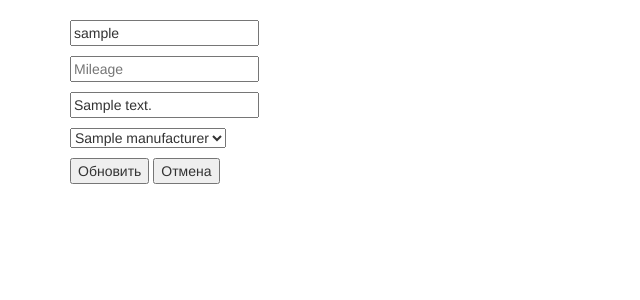
After one commit to hasculdr/django_freeCodeCamp_course, a Django app: page /autos/1/edit/ in a window 1280 px wide. The commit adds this page. Shown: the top 300 px of the page, without its empty margins (0-640 px from the left). Run offline with Django 3.2, Linux system fonts and the light colour scheme; tables that the repository leaves empty hold one stand-in row (values such as "Sample post"); some libraries are stand-ins or nearby versions.

Commit message:
Добавлена функция обновления записей

```diff
--- a/first_django_project/autos/models.py
+++ b/first_django_project/autos/models.py
@@ -7,6 +7,7 @@ class Manufacturer(models.Model):
     def __str__(self):
         return self.name
 
+
 class Auto(models.Model):
     nickname = models.CharField(("Nickname"), max_length=20)
     mileage = models.IntegerField(("Milleage"), default=0)
--- /dev/null
+++ b/first_django_project/autos/templates/autos/add_or_edit_auto.html
@@ -0,0 +1,52 @@
+{% extends 'home/base_bootstrap.html' %}
+{% block content %}
+<br>
+{# Этот кусок для редактирования существующей в базе записи #}
+{% if edit %}
+<form name="auto" method="post">
+    {% csrf_token %}
+    <p><input placeholder="Nickname" type="text" name="nickname" value="{{auto.nickname}}"></p>
+    <p><input placeholder="Mileage" type="int" name="mileage" value="{{auto.maleage}}"></p>
+    <p><input placeholder="Comment" type="text" name="comment" value="{{auto.comments}}"></p>
+    <p>
+        <select name="manufacturer">
+        {% if manufacturers %}
+            {% for manufacturer in manufacturers %}
+                <option value="{{manufacturer.name}}">{{manufacturer.name}}</option>
+            {% endfor %}
+        {% else %}
+            <option value="-----">-----</option>
+        {% endif %}
+        <option selected="{{chosen_man.name}}">{{chosen_man.name}}</option>
+        </select>
+    </p>
+    <p>
+        <input type="submit" value="Обновить">
+        <input type="submit" value="Отмена" name="cancel">
+    </p>
+</form>
+{# Этот кусок для создания новой записи в базе #}
+{% else %}
+<form name="auto" method="post">
+    {% csrf_token %}
+    <p><input placeholder="Nickname" type="text" name="nickname"></p>
+    <p><input placeholder="Mileage" type="int" name="mileage"></p>
+    <p><input placeholder="Comment" type="text" name="comment"></p>
+    <p>
+        <select name="manufacturer">
+        {% if manufacturers %}
+            {% for manufacturer in manufacturers %}
+                <option value="{{manufacturer.name}}">{{manufacturer.name}}</option>
+            {% endfor %}
+        {% else %}
+            <option value="------">-----</option>
+        {% endif %}
+        </select>
+    </p>
+    <p>
+        <input type="submit" value="Добавить">
+        <input type="submit" value="Отмена" name="cancel">
+    </p>
+</form>
+{% endif %}
+{% endblock %}
--- a/first_django_project/autos/templates/autos/main_page.html
+++ b/first_django_project/autos/templates/autos/main_page.html
@@ -4,7 +4,7 @@
 {% if autos %}
     <ul>
         {% for auto in autos %}
-        <li>{{auto.nickname}}</li>
+        <li>{{auto.nickname}} ({{auto.auto}}) (<a href="{% url 'autos:edit_auto' auto.id %}">Обновить</a> | <a href="{%  url 'autos:delete_auto' auto.id %}">Удалить</a>)</li>
         {% endfor %}
     </ul>
 {% else %}
--- a/first_django_project/autos/urls.py
+++ b/first_django_project/autos/urls.py
@@ -5,6 +5,8 @@ app_name = 'autos'
 urlpatterns = [
     path('', views.main_page, name='main_page'),
     path('manufacturers/', views.manufacturers_page, name='manufacturers_page'),
-    path('add_auto/', views.auto_form, name='add_auto'),
-    path('add_manufacturer/', views.manufacturer_form, name='add_manufacturer'),
+    path('add_manufacturer/', views.manufacturer_add_form, name='add_manufacturer'),
+    path('add_auto/', views.auto_add_form, name='add_auto'),
+    path('<int:pk>/edit/', views.auto_edit_form, name='edit_auto'),
+    path('<int:pk>/delete/', views.auto_delete, name='delete_auto'),
 ]
--- a/first_django_project/autos/views.py
+++ b/first_django_project/autos/views.py
@@ -10,6 +10,7 @@ def main_page(request):
         'autos': autos,
         'manufacturers': manufacturers,
         'counter': len(manufacturers),
+        'edit': False,
     }
     return render(request, 'autos/main_page.html', context)
 
@@ -20,7 +21,7 @@ def manufacturers_page(request):
     return render(request, 'autos/manufacturers_page.html', context)
 
 
-def auto_form(request):
+def auto_add_form(request):
     manufacturers = Manufacturer.objects.all()
     context = {'manufacturers': manufacturers}
     if request.method == 'POST':
@@ -39,13 +40,50 @@ def auto_form(request):
             post.auto_id = manufacturer_id
             post.save()
             return redirect(reverse_lazy('autos:main_page'))
+        # else - нет проверки введенных данных
         elif request.POST.get('cancel'):
             return redirect(reverse_lazy('autos:main_page'))
     elif request.method == 'GET':
-        return render(request, 'autos/add_auto.html', context)
+        return render(request, 'autos/add_or_edit_auto.html', context)
 
 
-def manufacturer_form(request):
+def auto_edit_form(request, pk):
+    auto = Auto.objects.filter(pk=pk).values()
+    chosen_man = Manufacturer.objects.filter(pk=auto[0]['auto_id']).values()
+    manufacturers = Manufacturer.objects.all()
+    context = {
+        'auto': auto[0],
+        'manufacturers': manufacturers,
+        'chosen_man': chosen_man[0],
+        'edit': True,
+    }
+    if request.method == 'POST':
+        if request.POST.get('nickname') and request.POST.get('mileage') and request.POST.get('comment') and (request.POST.get('manufacturer') != '-----'):
+            post = Auto()
+            post.nickname = request.POST.get('nickname')
+            post.mileage = request.POST.get('mileage')
+            post.comments = request.POST.get('comment')
+            '''
+            Достаем id значения в поле <select>: Manufacturer.objects.filter(name=request.POST.get('manufacturer')).values()[0]['id'],
+            где request.POST.get('manufacturer') - выбранное значение поля <select>,
+            Manufacturer.objects.filter(фильтр).values() - запрос всех значений из таблицы Manufacturers, ответ - объект QuierySet[{}]
+            [0]['id'] для <QuerySet [{'id': 1, 'name': 'BMW'}]> вернет 1
+            '''
+            manufacturer_id = Manufacturer.objects.filter(name=request.POST.get('manufacturer')).values()[0]['id']
+            post.auto_id = manufacturer_id
+            post.save()
+        elif request.POST.get('cancel'):
+            return redirect(reverse_lazy('autos:main_page'))
+    elif request.method == 'GET':
+        return render(request, 'autos/add_or_edit_auto.html', context)
+
+
+def auto_delete(request, pk):
+    # шаблон
+    auto = Auto.objects.filter(pk=pk).delete()
+    return redirect(reverse_lazy('autos:main_page'))
+
+def manufacturer_add_form(request):
     if request.method == 'POST':  # нажатие на кнопку submit
         if request.POST.get('manufacturer'):  # проверка содержимого в поле "Производитель" html-формы; параметр 'manufacturer' - значение параметра 'name' соответствующего поля ввода формы
             post = Manufacturer()  # переменная для работы с таблицей 'Manufacturer' (models.py)
```
Also changed, not shown: first_django_project/autos/templates/autos/add_auto.html (deleted, +0 -25 lines), 1 other file.
